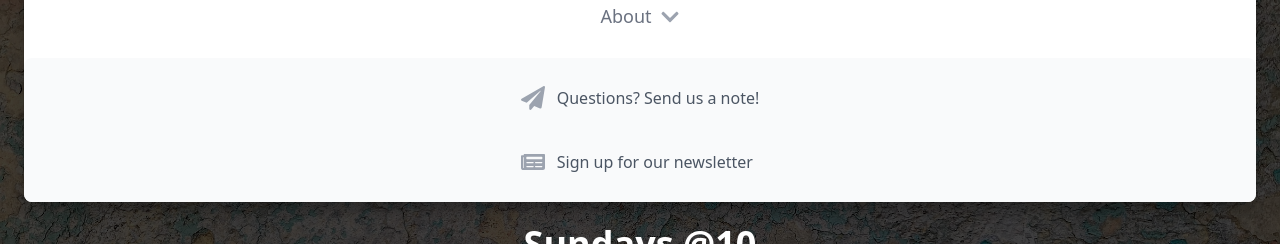
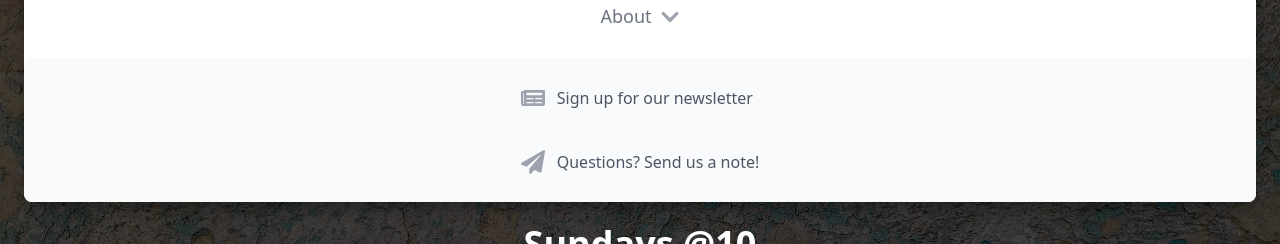
Before and after one commit to jeffstienstra/canvas-church, a React (Create React App) app: page / in a window 1280 px wide. Both pictures are taken after a click on the button "Open menu". Shown: the part 174-418 px from the top of the page. Built offline with nearby package versions, Linux system fonts and the light colour scheme.

Commit message:
add newsletter signup in new tab

```diff
--- a/src/components/Navigation.jsx
+++ b/src/components/Navigation.jsx
@@ -76,8 +76,14 @@ const community = [
     },
 ]
 const callsToAction = [
-{ name: 'Questions? Send us a note!', href: '/contact', icon: FaPaperPlane },
-{ name: 'Sign up for our newsletter', href: '/contact', icon: FaNewspaper },
+    {
+        name: 'Sign up for our newsletter',
+        href: 'https:/canvaschurchgr.us14.list-manage.com/subscribe?u=c49d47dd6ee3ce6d1017f7b21&id=35ad903272',
+        icon: FaNewspaper,
+        target: '_blank',
+        rel: 'noreferrer',
+        role: 'button' },
+    { name: 'Questions? Send us a note!', href: '/contact', icon: FaPaperPlane },
 // { name: 'Want to get involved? Click here!', href: '/contact', icon: FaEnvelope },
 ]
 
@@ -343,6 +349,9 @@ export default function Example() {
                                     {callsToAction.map((item) => (
                                         <div key={item.name} className='flow-root'>
                                             <a href={item.href}
+                                                target={item.target}
+                                                rel={item.rel}
+                                                role={item.role}
                                                 className='flex items-center p-4 m-1 rounded-md
                                                     text-base font-medium text-gray-600 hover:text-gray-800 hover:bg-gray-100'
                                             >
```
